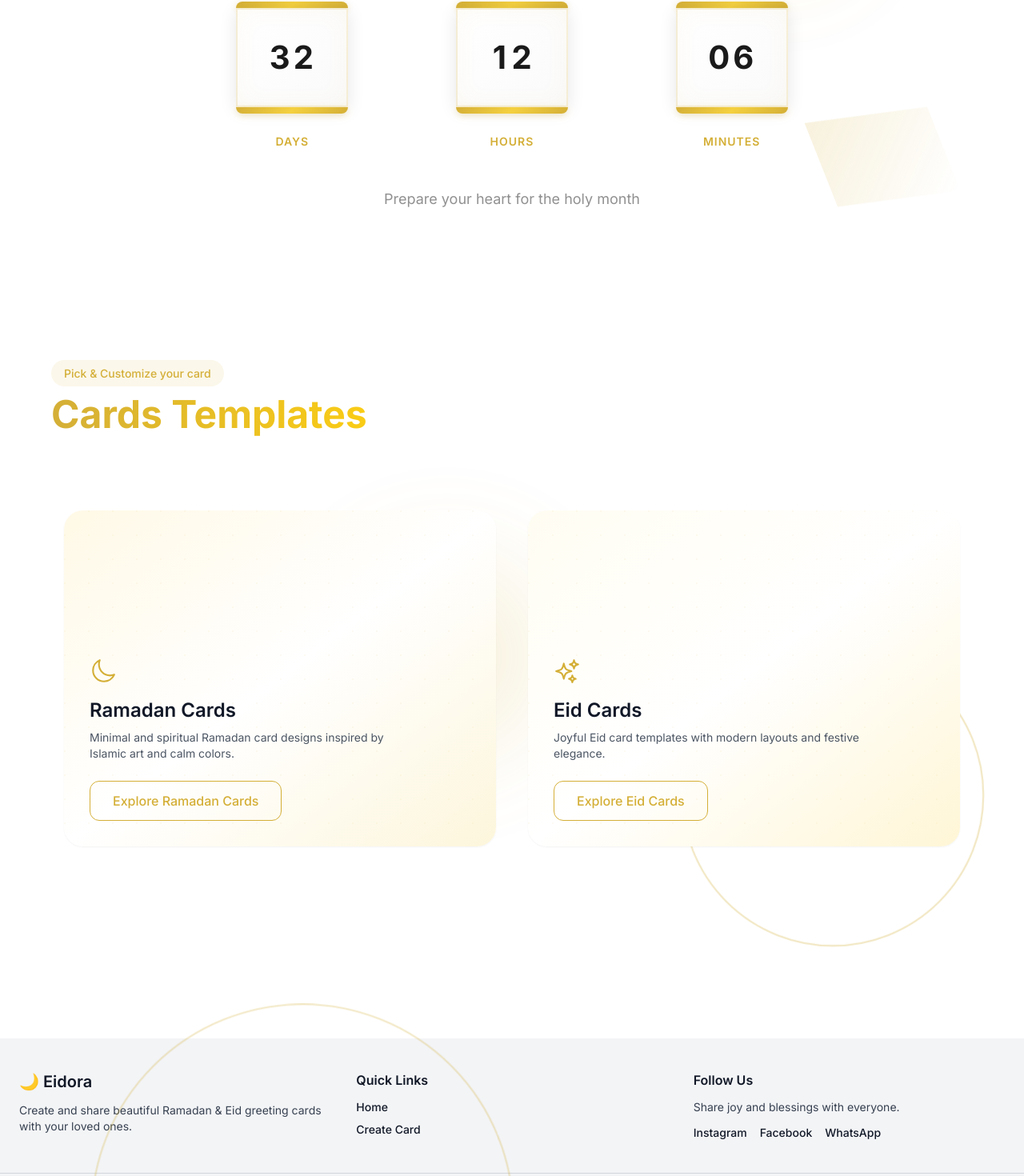
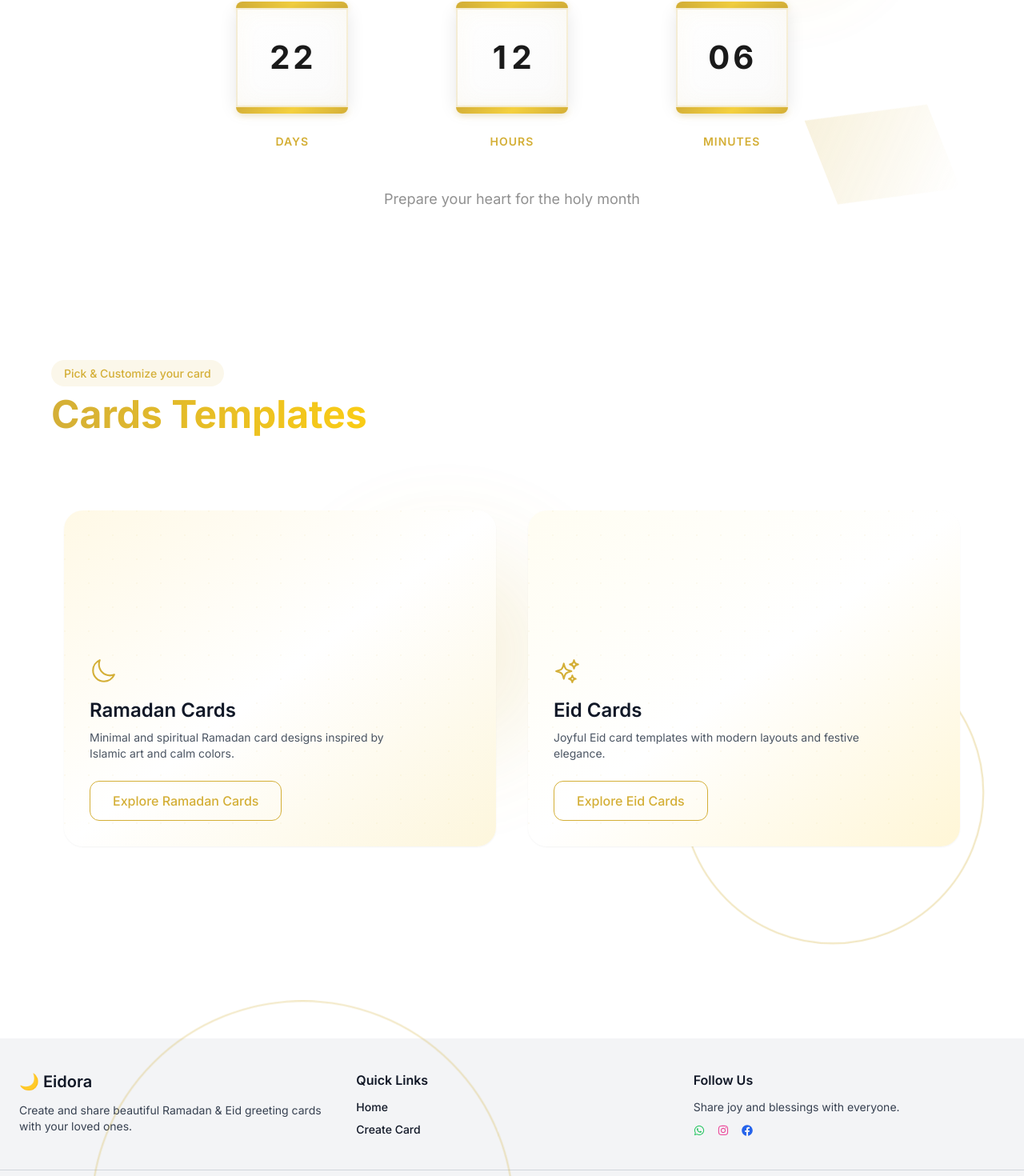
Before and after one commit to Bassil-Qadi/Eidora, a React (Vite) app: page / in a window 1280 px wide. Shown: the part 1977-3447 px from the top of the page at 80% size. Built offline with nearby package versions, Linux system fonts and the light colour scheme.

Commit message:
Enhancments on Ramadan Counter & Footer

```diff
--- a/src/components/UI/Footer.tsx
+++ b/src/components/UI/Footer.tsx
@@ -1,3 +1,4 @@
+import { FaWhatsapp, FaInstagram, FaFacebook } from "react-icons/fa";
 import { useLanguage } from "../../hooks/useLanguage"
 
 const Footer = () => {
@@ -24,12 +25,12 @@ const Footer = () => {
           <ul className="space-y-2 text-sm">
             <li>
               <a href="/" className="hover:text-gray-600 transition">
-              {t("footer.home")}
+                {t("footer.home")}
               </a>
             </li>
             <li>
               <a href="#" className="hover:text-gray-600 transition">
-              {t("footer.createCard")}
+                {t("footer.createCard")}
               </a>
             </li>
           </ul>
@@ -39,12 +40,12 @@ const Footer = () => {
         <div>
           <h3 className="font-semibold mb-3">{t("footer.followUs")}</h3>
           <p className="text-sm text-gray-700 mb-3">
-          {t("footer.followUsTitle")}
+            {t("footer.followUsTitle")}
           </p>
           <div className="flex gap-4 text-sm">
-            <a href="#" className="hover:text-gray-600 transition">{t("footer.socials.instagram")}</a>
-            <a href="#" className="hover:text-gray-600 transition">{t("footer.socials.facebook")}</a>
-            <a href="#" className="hover:text-gray-600 transition">{t("footer.socials.whatsapp")}</a>
+            <FaWhatsapp className="text-green-500 cursor-pointer" />
+            <FaInstagram className="text-pink-500 cursor-pointer" />
+            <FaFacebook className="text-blue-600 cursor-pointer" />
           </div>
         </div>
 
--- a/src/components/UI/RamadanCountdown.tsx
+++ b/src/components/UI/RamadanCountdown.tsx
@@ -26,7 +26,7 @@ export const RamadanCountdown: React.FC = () => {
   useEffect(() => {
     // Target date: February 28, 2026 at 00:00:00 local time
     // Month is 0-indexed, so 1 = February
-    const targetDate = new Date(2026, 1, 28, 0, 0, 0, 0);
+    const targetDate = new Date(2026, 1, 18, 0, 0, 0, 0);
     const targetTimestamp = targetDate.getTime();
 
     const updateCountdown = () => {
```
